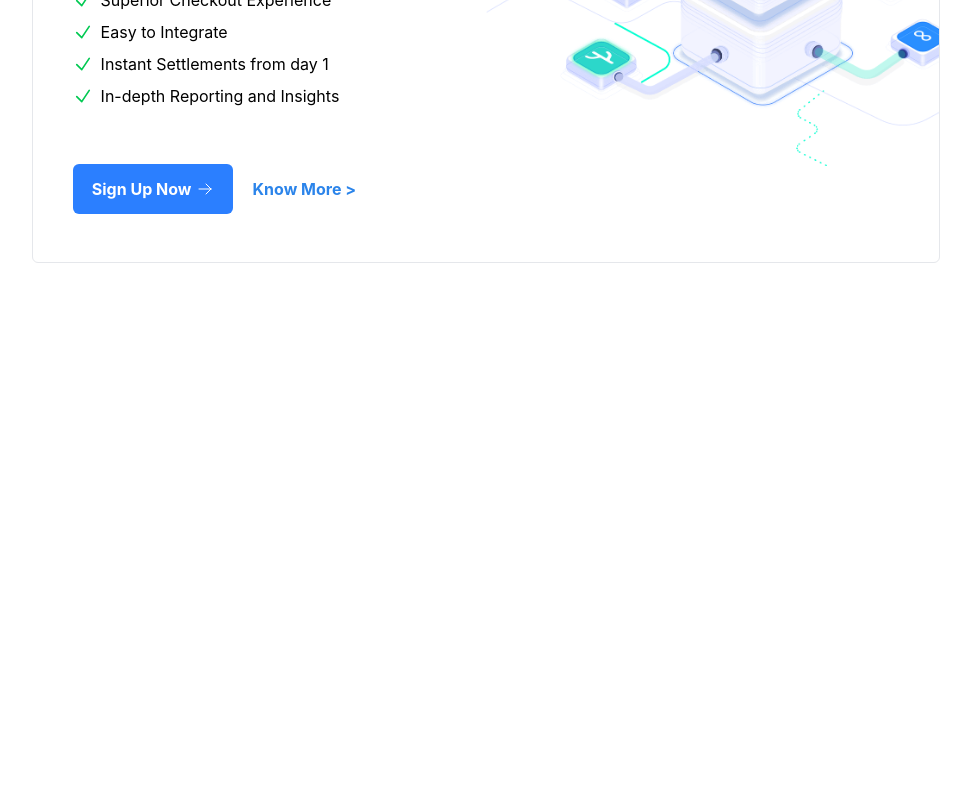
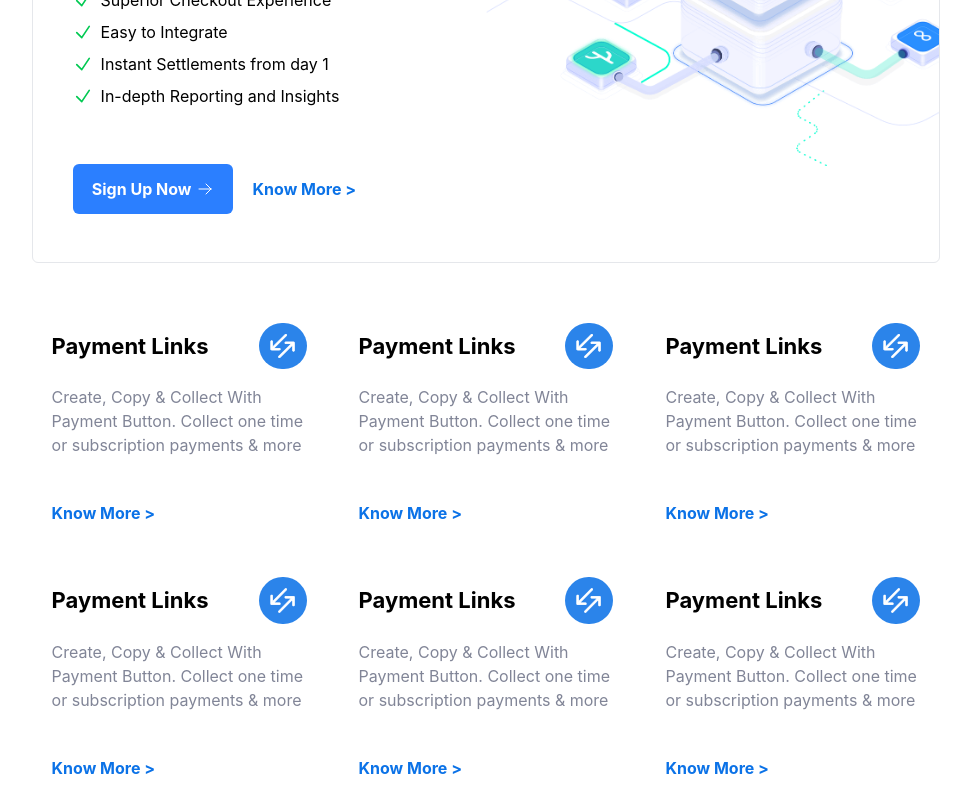
Before and after one commit to titanjagpreet/Razorpay-Landing-Page, a React (Vite) app: page / in a window 1280 px wide. Shown: the part 1099-1899 px from the top of the page, without its empty margins (154-1125 px from the left). Before the commit the page ends 1362 px from the top, so only its background shows below. Built offline with nearby package versions, Linux system fonts and the light colour scheme.

Commit message:
Another part added to FeatureSection1.jsx

```diff
--- a/src/components/featureSection1.jsx
+++ b/src/components/featureSection1.jsx
@@ -75,7 +75,7 @@ export function FeatureSectionOne() {
 
                         </div>
 
-                        <div className="flex items-center gap-5">
+                        <div className="flex items-center gap-5 flex-col md:flex-row">
 
                             <a href="#" rel="noopener noreferrer" >
                                 <button className="!text-white !font-bold cursor-pointer !bg-blue-500 !rounded-md h-[50px] w-[160px] flex items-center justify-center gap-1.5">
@@ -87,7 +87,7 @@ export function FeatureSectionOne() {
                                 </button>
                             </a>
 
-                            <a href="#" className="text-[16px] font-bold !text-[#2B84EA] hover:text-blue-100 ">
+                            <a href="#" className="text-[16px] font-bold !text-[#0B72E7] hover:text-blue-100 ">
                                 Know More {'>'}
                             </a>
                         </div>
@@ -101,6 +101,147 @@ export function FeatureSectionOne() {
                 </div>
 
             </div>
+
+
+            {/* Another Part */}
+            <div className="w-full flex items-center justify-center !mt-10">
+
+                <div className=" w-[71%] grid grid-cols-1 sm:grid-cols-2 md:grid-cols-2 lg:grid-cols-3 gap-3">
+
+                    {/* Box1 */}
+                    <div className="cursor-pointer !p-5 flex flex-col gap-4">
+
+                        <div className="flex items-center justify-between">
+                            <h2 className="text-black !text-[22px] !font-bold">
+                                Payment Links
+                            </h2>
+
+                            <img src="./src/assets/payment-link-icon.svg" alt="" className="bg-[#2B84EA] rounded-4xl w-12 h-12 object-contain" />
+                        </div>
+
+                        <div className="flex flex-col gap-11">
+                            <p className="!text-[16px] text-[#818597] !leading-6">
+                                Create, Copy & Collect With Payment Button. Collect one time or subscription payments & more
+                            </p>
+
+                            <a href="#" className="text-[16px] font-bold !text-[#0B72E7] hover:text-blue-100 ">
+                                Know More {'>'}
+                            </a>
+                        </div>
+                    </div>
+
+                    {/* Box2 */}
+                    <div className="cursor-pointer !p-5 flex flex-col gap-4">
+
+                        <div className="flex items-center justify-between">
+                            <h2 className="text-black !text-[22px] !font-bold">
+                                Payment Links
+                            </h2>
+
+                            <img src="./src/assets/payment-link-icon.svg" alt="" className="bg-[#2B84EA] rounded-4xl size-12" />
+                        </div>
+
+                        <div className="flex flex-col gap-11">
+                            <p className="!text-[16px] text-[#818597] !leading-6">
+                                Create, Copy & Collect With Payment Button. Collect one time or subscription payments & more
+                            </p>
+
+                            <a href="#" className="text-[16px] font-bold !text-[#0B72E7] hover:text-blue-100 ">
+                                Know More {'>'}
+                            </a>
+                        </div>
+                    </div>
+
+                    {/* Box3 */}
+                    <div className="cursor-pointer !p-5 flex flex-col gap-4">
+
+                        <div className="flex items-center justify-between">
+                            <h2 className="text-black !text-[22px] !font-bold">
+                                Payment Links
+                            </h2>
+
+                            <img src="./src/assets/payment-link-icon.svg" alt="" className="bg-[#2B84EA] rounded-4xl size-12" />
+                        </div>
+
+                        <div className="flex flex-col gap-11">
+                            <p className="!text-[16px] text-[#818597] !leading-6">
+                                Create, Copy & Collect With Payment Button. Collect one time or subscription payments & more
+                            </p>
+
+                            <a href="#" className="text-[16px] font-bold !text-[#0B72E7] hover:text-blue-100 ">
+                                Know More {'>'}
+                            </a>
+                        </div>
+                    </div>
+
+                    {/* Box4 */}
+                    <div className="cursor-pointer !p-5 flex flex-col gap-4">
+
+                        <div className="flex items-center justify-between">
+                            <h2 className="text-black !text-[22px] !font-bold">
+                                Payment Links
+                            </h2>
+
+                            <img src="./src/assets/payment-link-icon.svg" alt="" className="bg-[#2B84EA] rounded-4xl size-12" />
+                        </div>
+
+                        <div className="flex flex-col gap-11">
+                            <p className="!text-[16px] text-[#818597] !leading-6">
+                                Create, Copy & Collect With Payment Button. Collect one time or subscription payments & more
+                            </p>
+
+                            <a href="#" className="text-[16px] font-bold !text-[#0B72E7] hover:text-blue-100 ">
+                                Know More {'>'}
+                            </a>
+                        </div>
+                    </div>
+
+                    {/* Box5 */}
+                    <div className="cursor-pointer !p-5 flex flex-col gap-4">
+
+                        <div className="flex items-center justify-between">
+                            <h2 className="text-black !text-[22px] !font-bold">
+                                Payment Links
+                            </h2>
+
+                            <img src="./src/assets/payment-link-icon.svg" alt="" className="bg-[#2B84EA] rounded-4xl size-12" />
+                        </div>
+
+                        <div className="flex flex-col gap-11">
+                            <p className="!text-[16px] text-[#818597] !leading-6">
+                                Create, Copy & Collect With Payment Button. Collect one time or subscription payments & more
+                            </p>
+
+                            <a href="#" className="text-[16px] font-bold !text-[#0B72E7] hover:text-blue-100 ">
+                                Know More {'>'}
+                            </a>
+                        </div>
+                    </div>
+
+                    {/* Box6 */}
+                    <div className="cursor-pointer !p-5 flex flex-col gap-4">
+
+                        <div className="flex items-center justify-between">
+                            <h2 className="text-black !text-[22px] !font-bold">
+                                Payment Links
+                            </h2>
+
+                            <img src="./src/assets/payment-link-icon.svg" alt="" className="bg-[#2B84EA] rounded-4xl size-12" />
+                        </div>
+
+                        <div className="flex flex-col gap-11">
+                            <p className="!text-[16px] text-[#818597] !leading-6">
+                                Create, Copy & Collect With Payment Button. Collect one time or subscription payments & more
+                            </p>
+
+                            <a href="#" className="text-[16px] font-bold !text-[#0B72E7] hover:text-blue-100 ">
+                                Know More {'>'}
+                            </a>
+                        </div>
+                    </div>
+
+                </div>
+            </div>
         </section>
     </>
 }
```
